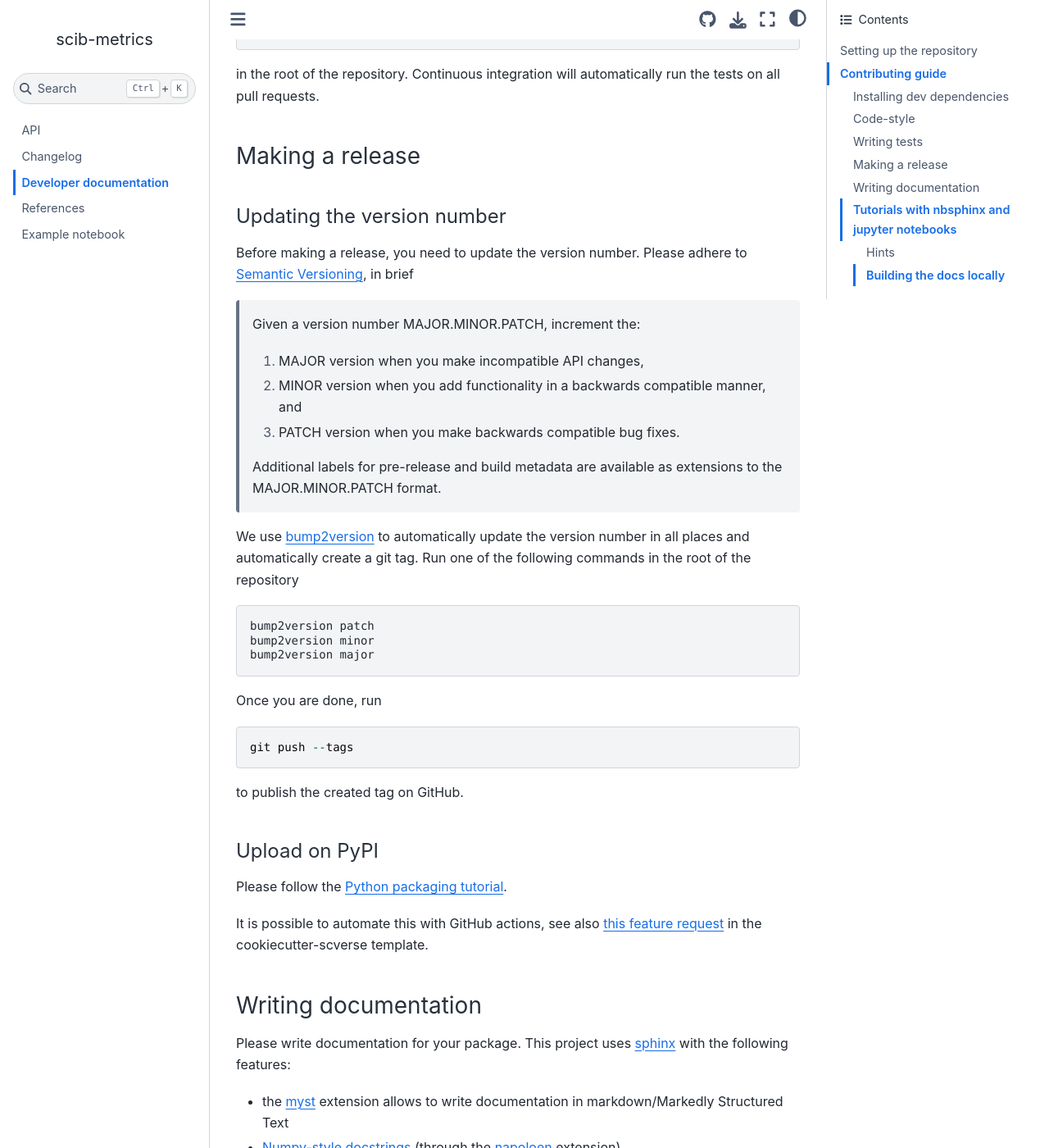
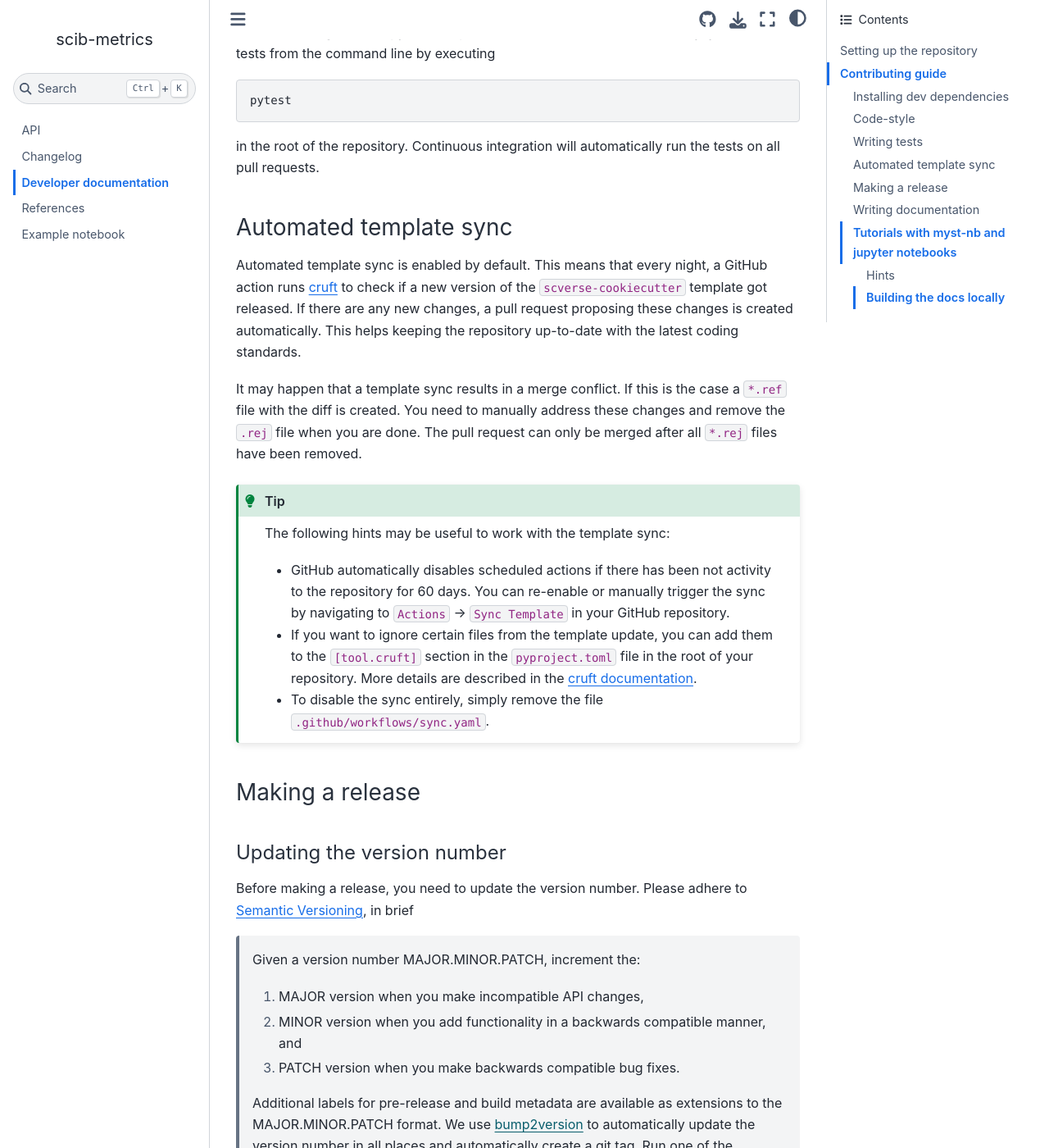
Before and after one commit to YosefLab/scib-metrics, a Sphinx documentation site: the page built from docs/developer_docs.md, in a window 1280 px wide and 1400 px high, scrolled down 5770 px. Shown: the whole window at 82% size. Built offline with Sphinx 7.4.7 and the Sphinx Book theme 1.1.4, drawn with Linux system fonts in a browser that asks for light colours; the version number is read from the project's files by our own code; some of the changed text lies outside the part shown.

Commit message:
Update cookicutter template for sync (#35)
* Update .pre-commit-config.yaml

* Create sync.yaml

* Update pyproject.toml

* Update developer_docs.md

* [pre-commit.ci] auto fixes from pre-commit.com hooks

for more information, see https://pre-commit.ci

* Update docs/developer_docs.md

* Update docs/developer_docs.md

* Update docs/developer_docs.md

Co-authored-by: pre-commit-ci[bot] <66853113+pre-commit-ci[bot]@users.noreply.github.com>

````diff
--- a/docs/developer_docs.md
+++ b/docs/developer_docs.md
@@ -20,6 +20,7 @@ On the RTD dashboard choose "Import a Project" and follow the instructions to ad
     that break the documentation. To do so, got to `Admin -> Advanced Settings`, check the
     `Build pull requests for this projects` option, and click `Save`. For more information, please refer to
     the [official RTD documentation](https://docs.readthedocs.io/en/stable/pull-requests.html).
+-   If you find the RTD builds are failing, you can disable the `fail_on_warning` option in `.readthedocs.yaml`.
 
 ### Coverage tests with _Codecov_
 
@@ -92,6 +93,8 @@ The following pre-commit checks are for errors and inconsistencies:
     -   **check-case-conflict**: check files that would conflict with case-insensitive file systems.
 -   [pyupgrade](https://github.com/asottile/pyupgrade):
     upgrade syntax for newer versions of the language.
+-   **forbid-to-commit**: Make sure that `*.rej` files cannot be commited. These files are created by the
+    [automated template sync](#automated-template-sync) if there's a merge conflict and need to be addressed manually.
 
 #### Notes on pre-commit checks
 
@@ -155,13 +158,10 @@ In `pyproject.toml` add the following changes, and you are good to go!
  build-backend = "hatchling.build"
 -requires = ["hatchling"]
 +requires = ["hatchling", "hatch-vcs"]
-
-
  [project]
  name = "scib-metrics"
 -version = "0.3.1dev"
 +dynamic = ["version"]
-
 @@ -60,6 +60,9 @@
 +[tool.hatch.version]
 +source = "vcs"
@@ -240,6 +240,32 @@ in the root of the repository. Continuous integration will automatically run the
 
 [scanpy-test-docs]: https://scanpy.readthedocs.io/en/latest/dev/testing.html#writing-tests
 
+### Automated template sync
+
+Automated template sync is enabled by default. This means that every night, a GitHub action runs [cruft][] to check
+if a new version of the `scverse-cookiecutter` template got released. If there are any new changes, a pull request
+proposing these changes is created automatically. This helps keeping the repository up-to-date with the latest
+coding standards.
+
+It may happen that a template sync results in a merge conflict. If this is the case a `*.ref` file with the
+diff is created. You need to manually address these changes and remove the `.rej` file when you are done.
+The pull request can only be merged after all `*.rej` files have been removed.
+
+:::{tip}
+The following hints may be useful to work with the template sync:
+
+-   GitHub automatically disables scheduled actions if there has been not activity to the repository for 60 days.
+    You can re-enable or manually trigger the sync by navigating to `Actions` -> `Sync Template` in your GitHub repository.
+-   If you want to ignore certain files from the template update, you can add them to the `[tool.cruft]` section in the
+    `pyproject.toml` file in the root of your repository. More details are described in the
+    [cruft documentation][cruft-update-project].
+-   To disable the sync entirely, simply remove the file `.github/workflows/sync.yaml`.
+
+:::
+
+[cruft]: https://cruft.github.io/cruft/
+[cruft-update-project]: https://cruft.github.io/cruft/#updating-a-project
+
 ### Making a release
 
 #### Updating the version number
@@ -253,9 +279,8 @@ Before making a release, you need to update the version number. Please adhere to
 > 3.  PATCH version when you make backwards compatible bug fixes.
 >
 > Additional labels for pre-release and build metadata are available as extensions to the MAJOR.MINOR.PATCH format.
-
-We use [bump2version][] to automatically update the version number in all places and automatically create a git tag.
-Run one of the following commands in the root of the repository
+> We use [bump2version][] to automatically update the version number in all places and automatically create a git tag.
+> Run one of the following commands in the root of the repository
 
 ```bash
 bump2version patch
@@ -289,23 +314,21 @@ Please write documentation for your package. This project uses [sphinx][] with t
 
 -   the [myst][] extension allows to write documentation in markdown/Markedly Structured Text
 -   [Numpy-style docstrings][numpydoc] (through the [napoloen][numpydoc-napoleon] extension).
--   Jupyter notebooks as tutorials through [nbsphinx][] (See [Tutorials with nbsphinx](#tutorials-with-nbsphinx-and-jupyter-notebooks))
+-   Jupyter notebooks as tutorials through [myst-nb][] (See [Tutorials with myst-nb](#tutorials-with-myst-nb-and-jupyter-notebooks))
 -   [Sphinx autodoc typehints][], to automatically reference annotated input and output types
 
 See the [scanpy developer docs](https://scanpy.readthedocs.io/en/latest/dev/documentation.html) for more information
 on how to write documentation.
 
-### Tutorials with nbsphinx and jupyter notebooks
+### Tutorials with myst-nb and jupyter notebooks
 
-The documentation is set-up to render jupyter notebooks stored in the `docs/notebooks` directory using [nbsphinx][].
+The documentation is set-up to render jupyter notebooks stored in the `docs/notebooks` directory using [myst-nb][].
 Currently, only notebooks in `.ipynb` format are supported that will be included with both their input and output cells.
 It is your reponsibility to update and re-run the notebook whenever necessary.
 
 If you are interested in automatically running notebooks as part of the continuous integration, please check
 out [this feature request](https://github.com/scverse/cookiecutter-scverse/issues/40) in the `cookiecutter-scverse`
 repository.
-
-[nbsphinx]: https://github.com/spatialaudio/nbsphinx
 
 #### Hints
 
@@ -329,7 +352,7 @@ open _build/html/index.html
 [codecov docs]: https://docs.codecov.com/docs
 [pre-commit.ci]: https://pre-commit.ci/
 [readthedocs.org]: https://readthedocs.org/
-[nbshpinx]: https://github.com/spatialaudio/nbsphinx
+[myst-nb]: https://myst-nb.readthedocs.io/en/latest/
 [jupytext]: https://jupytext.readthedocs.io/en/latest/
 [pre-commit]: https://pre-commit.com/
 [anndata]: https://github.com/scverse/anndata
````
Also changed, not shown: pyproject.toml (+12 -0 lines), .pre-commit-config.yaml, 1 other file.
